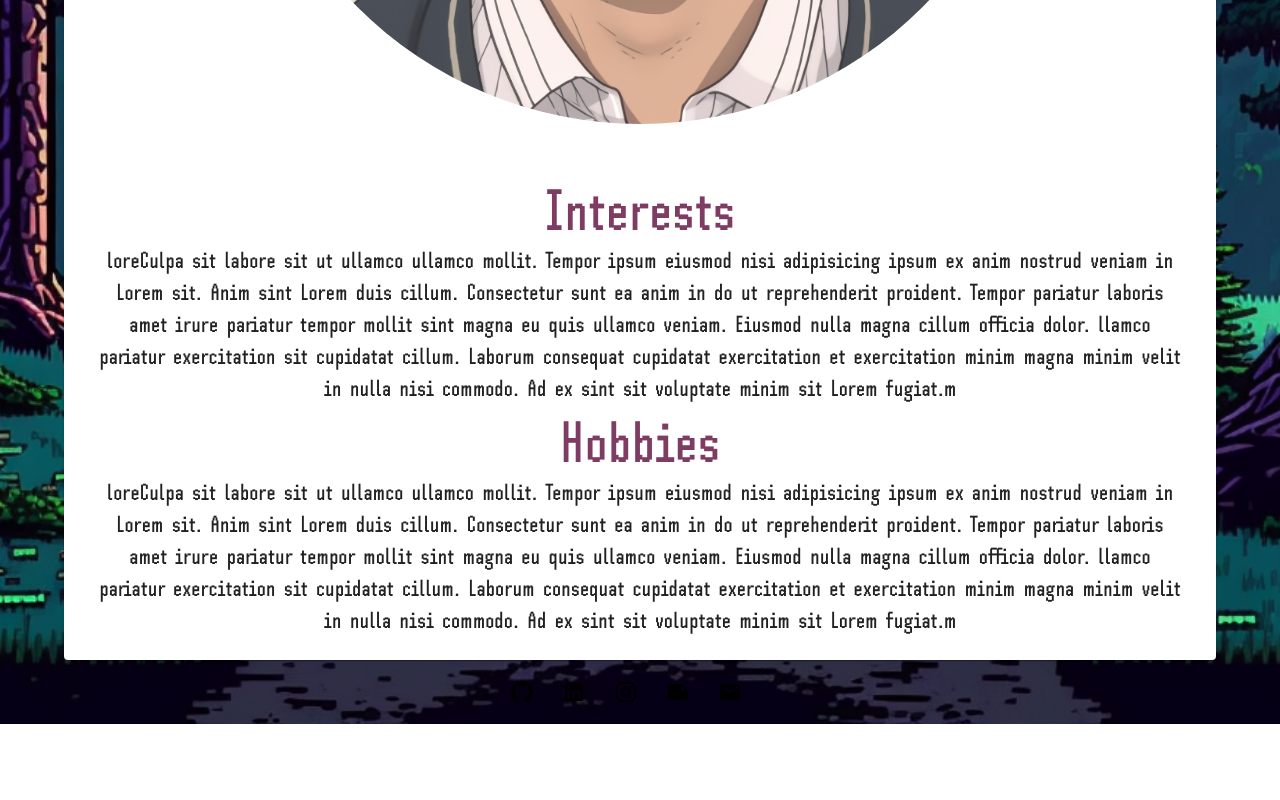
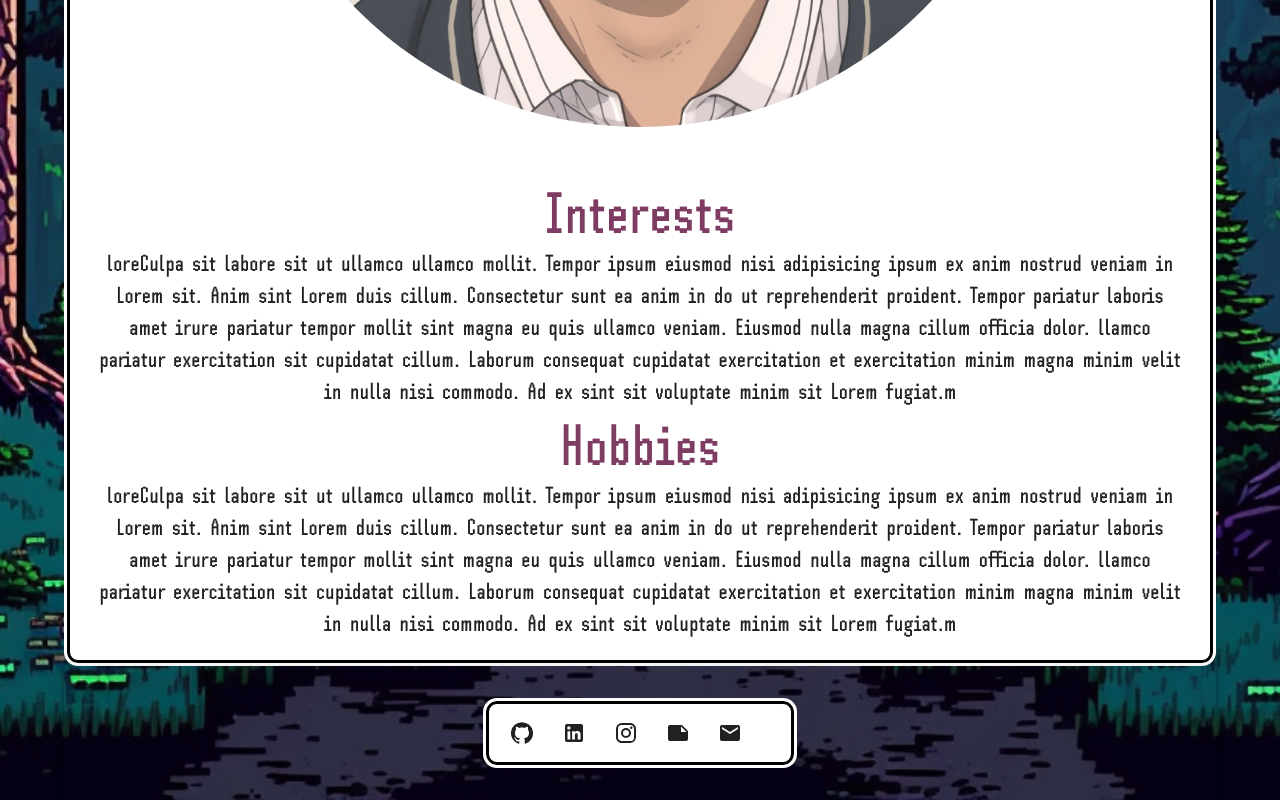
Before and after one commit to kevtronix/Blogfolio, a React (Create React App) app: page /about in a window 1280 px wide. Shown: the part 836-1636 px from the top of the page. Before the commit the page ends 1560 px from the top, so only its background shows below. Built offline with nearby package versions, Linux system fonts and the light colour scheme.

Commit message:
added styling to card components

```diff
--- a/src/About.js
+++ b/src/About.js
@@ -13,7 +13,8 @@ function About() {
             className='about-page'
         >
             <div>
-                <Card>
+                <Card
+                >
                     <Box
                         display={"flex"}
                         justifyContent={"center"}
@@ -70,7 +71,7 @@ function About() {
                         </Typography>
                     </CardContent>
                 </Card>
-                <ContactBar/>
+                <ContactBar />
             </div>
         </Box>
     )
--- a/src/ContactBar.js
+++ b/src/ContactBar.js
@@ -9,17 +9,26 @@ import { LinkedIn } from "@mui/icons-material";
 import { Instagram } from "@mui/icons-material";
 import NoteIcon from '@mui/icons-material/Note';
 import EmailIcon from '@mui/icons-material/Email';
+import { AppBar } from "@mui/material";
+import Card from '@mui/material/Card';
 
 
 
 // creates a fully functional navigation bar that is dynamic
 function ContactBar() {
     return (
+        <AppBar
+            position="static"
+            color="transparent"
+
+        >
             <Box
                 display="flex"
                 justifyContent="center"
                 alignContent="center"
+                paddingY={4}
             >
+                <Card>
                 <Toolbar>
                     <IconButton
                         size="large"
@@ -67,7 +76,9 @@ function ContactBar() {
                         <EmailIcon />
                     </IconButton>
                 </Toolbar>
+                </Card>
             </Box>
+        </AppBar>
     )
 }
 
--- a/src/styles/Theme.js
+++ b/src/styles/Theme.js
@@ -1,11 +1,8 @@
+import { BorderColor } from '@mui/icons-material';
 import './fonts.css'
 
 import { createTheme } from '@mui/material/styles'
 import { darken } from '@mui/system'
-
-const customColors = {
-    black: '#000000',
-};
 
 const draculaTheme = createTheme({
     palette: {
@@ -16,12 +13,8 @@ const draculaTheme = createTheme({
         secondary: {
             main: darken('#ff79c6', 0.5),
         },
-        tertiary: {
-            main: darken('#bd93f9', 0.8)
-
-        }
     },
-    error : {
+    error: {
         main: darken('#ff5555', 0.5)
     },
     warning: {
@@ -44,13 +37,24 @@ const draculaTheme = createTheme({
         secondary: '#f8f8f2',
         disabled: '#6272a4',
         hint: '#6272a4',
-
     },
     typography: {
         fontFamily: [
             'Pixel',
         ]
     },
+    components: {
+        MuiCard: {
+            styleOverrides: {
+                root: {
+                    border: '3px solid #ffff',
+                    boxSizing: 'border-box',
+                    boxShadow: 'inset 0 0 0 3px #000',
+                    borderRadius: 14,
+                }
+            }
+        }
+    }
 });
 
 export default draculaTheme;
```
Lines whose indentation alone changed are shown as unchanged.
